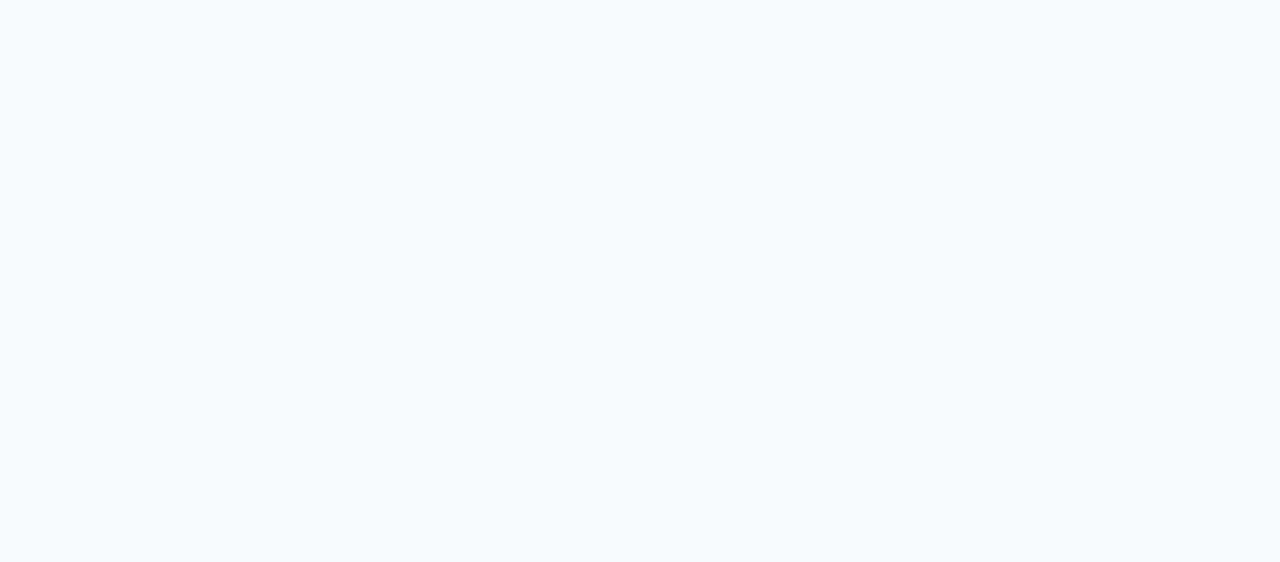
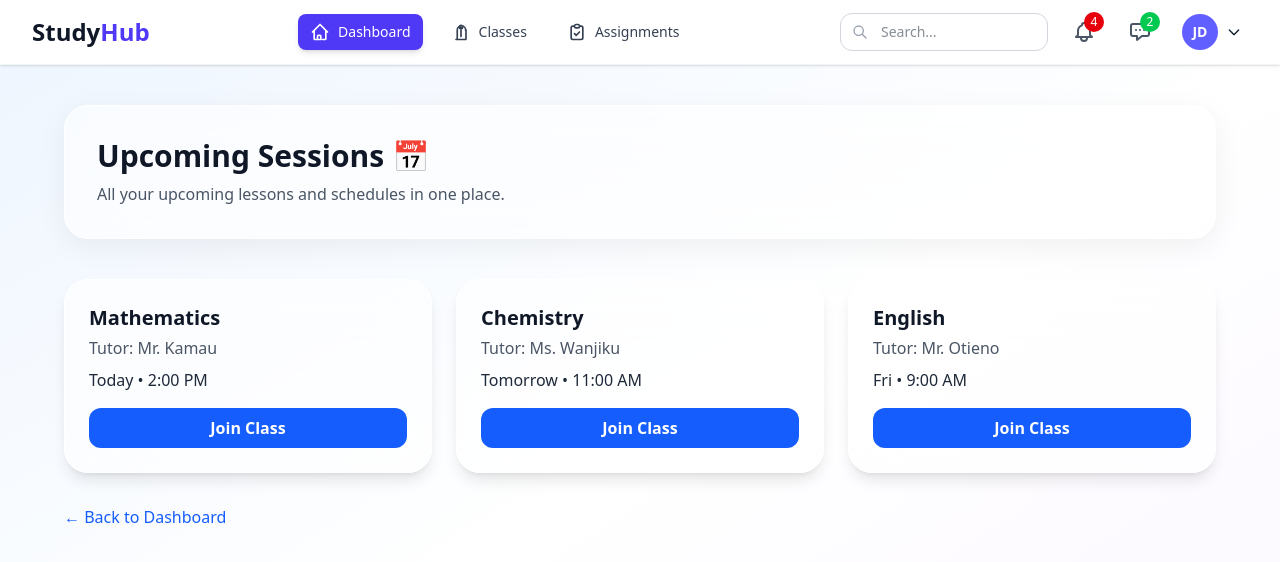
Before and after one commit to juliusmwas/StudyHub, a React (Vite) app: page /student/schedule in a window 1280 px wide. Before the commit this address had no page. Shown: the top 562 px of the page. Built offline with nearby package versions, Linux system fonts and the light colour scheme.

Commit message:
Updated the next session part

```diff
--- a/src/App.jsx
+++ b/src/App.jsx
@@ -8,6 +8,7 @@ import { useEffect } from "react";
 import StudentDashboard from './Pages/dashboard/student/Dashboard';
 import TutorDashboard from './Pages/dashboard/tutor/Dashboard';
 import ContinueLesson from './Pages/dashboard/student/Lessons/ContinueLesson';
+import StudentSchedule from './Pages/dashboard/student/Lessons/StudentSchedule';
 
 
 function App() {
@@ -32,8 +33,8 @@ function App() {
         {/* Future Dashboard Routes */}
         <Route path="/student/dashboard" element={<StudentDashboard />} />
         <Route path="/tutor/dashboard" element={<TutorDashboard />} />
-        <Route path="/student/lessons/continue" element={<ContinueLesson />}
-/>
+        <Route path="/student/lessons/continue" element={<ContinueLesson />}/>
+        <Route path="/student/schedule" element={<StudentSchedule />}/>
 
       </Routes>
     </Router>
--- a/src/Pages/dashboard/student/Dashboard.jsx
+++ b/src/Pages/dashboard/student/Dashboard.jsx
@@ -15,7 +15,7 @@ export default function StudentDashboard() {
           {/* Hero Section */}
           <section className="mb-10">
             <div className="bg-white/60 backdrop-blur-xl p-8 rounded-3xl shadow-[0_8px_30px_rgb(0,0,0,0.06)] border border-white">
-              <h1 className="text-4xl font-semibold text-gray-900">
+              <h1 className="text-3xl font-semibold text-gray-900">
                 Welcome back, Julius 👋
               </h1>
               <p className="text-gray-600 mt-2 text-lg">
@@ -26,7 +26,7 @@ export default function StudentDashboard() {
               <div className="mt-6">
                 <Link
                     to="/student/lessons/continue"
-                    className="inline-block px-6 py-3 bg-blue-600 text-white rounded-xl shadow hover:bg-blue-700 transition font-semibold"
+                    className="inline-block px-4 py-2 text-sm bg-blue-600 text-white rounded-lg shadow hover:bg-blue-700 transition font-semibold"
                     >
                     Continue Last Lesson
                 </Link>
@@ -35,28 +35,35 @@ export default function StudentDashboard() {
             </div>
           </section>
 
-          {/* Quick Stats - Modern Glass Cards */}
      <section className="grid grid-cols-1 sm:grid-cols-2 lg:grid-cols-4 gap-6 mb-12">
     {[
-              { title: "Next Session", value: "Math • 2:00 PM", icon: "📅" },
-              { title: "Messages", value: "3 New", icon: "💬" },
-              { title: "Completed Lessons", value: "14", icon: "📘" },
-              { title: "Learning Streak", value: "5 Days 🔥", icon: "⚡" },
+        { title: "Next Session", value: "Math • 2:00 PM", icon: "📅", link: "/student/schedule", gradient: "from-sky-400 to-sky-500" },
+        { title: "Messages", value: "3 New", icon: "💬", link: "/student/messages", gradient: "from-stone-300 to-stone-400" },
+        { title: "Completed Lessons", value: "14", icon: "📘", link: "/student/lessons/completed", gradient: "from-emerald-300 to-emerald-400" },
+        { title: "Learning Streak", value: "5 Days", icon: "⚡", link: "/student/progress", gradient: "from-indigo-300 to-indigo-400" },
     ].map((card, i) => (
-              <div
+        <Link
+        to={card.link}
         key={i}
-                className="bg-white/50 backdrop-blur-xl p-6 rounded-2xl shadow-lg border border-white hover:shadow-xl transition-all cursor-pointer"
+        className={`block bg-gradient-to-r ${card.gradient} p-6 rounded-2xl shadow-md hover:shadow-lg transition-all cursor-pointer`}
         >
-                <div className="text-4xl">{card.icon}</div>
-                <h3 className="font-semibold text-gray-800 mt-3 text-lg">
-                  {card.title}
-                </h3>
-                <p className="text-2xl font-bold text-gray-900 mt-2">
+        <div className="flex gap-5">
+            <div className="text-xl">{card.icon}</div>
+            <h3 className="font-semibold text-gray-800 mb-4 text-xl">{card.title}</h3>
+        </div>
+
+        <p className="text-xl font-semibold mt-5 text-center" style={{ fontFamily: '"Comic Sans MS", cursive, sans-serif' }}>
             {card.value}
         </p>
-              </div>
+        </Link>
     ))}
     </section>
+
+
+
+
+
+
 
           {/* Upcoming Classes (Glassy + Minimal + Clean) */}
           <section className="mb-14">
--- /dev/null
+++ b/src/Pages/dashboard/student/Lessons/StudentSchedule.jsx
@@ -0,0 +1,83 @@
+import StudentNavbar from "../../../../Components/StudentNavbar";
+import { Link } from "react-router-dom";
+
+export default function StudentSchedule() {
+  // Mock upcoming sessions data
+  const sessions = [
+    {
+      id: 1,
+      subject: "Mathematics",
+      tutor: "Mr. Kamau",
+      time: "Today • 2:00 PM",
+      joinLink: "#",
+    },
+    {
+      id: 2,
+      subject: "Chemistry",
+      tutor: "Ms. Wanjiku",
+      time: "Tomorrow • 11:00 AM",
+      joinLink: "#",
+    },
+    {
+      id: 3,
+      subject: "English",
+      tutor: "Mr. Otieno",
+      time: "Fri • 9:00 AM",
+      joinLink: "#",
+    },
+  ];
+
+  return (
+    <>
+      <StudentNavbar />
+      <div className="min-h-screen bg-gradient-to-br from-blue-50 via-white to-purple-50 px-6 py-10">
+        <div className="max-w-6xl mx-auto">
+
+          {/* Header */}
+          <div className="bg-white/60 backdrop-blur-xl p-8 rounded-3xl shadow-[0_8px_30px_rgba(0,0,0,0.06)] mb-10 border border-white">
+            <h1 className="text-3xl font-semibold text-gray-900">
+              Upcoming Sessions 📅
+            </h1>
+            <p className="text-gray-600 mt-2">
+              All your upcoming lessons and schedules in one place.
+            </p>
+          </div>
+
+          {/* Session Cards */}
+          <div className="grid grid-cols-1 md:grid-cols-3 gap-6">
+            {sessions.map((session) => (
+              <div
+                key={session.id}
+                className="bg-white/60 backdrop-blur-xl p-6 rounded-3xl border border-white shadow-lg hover:shadow-xl transition cursor-pointer flex flex-col justify-between"
+              >
+                <div>
+                  <h2 className="text-xl font-bold text-gray-900">{session.subject}</h2>
+                  <p className="text-gray-600 mt-1">Tutor: {session.tutor}</p>
+                  <p className="text-gray-800 font-medium mt-2">{session.time}</p>
+                </div>
+
+                <Link
+                  to={session.joinLink}
+                  className="mt-4 px-4 py-2 bg-blue-600 text-white rounded-xl hover:bg-blue-700 transition font-semibold text-center"
+                >
+                  Join Class
+                </Link>
+              </div>
+            ))}
+          </div>
+
+          {/* Back to Dashboard */}
+          <div className="mt-8">
+            <Link
+              to="/student/dashboard"
+              className="text-blue-600 hover:underline"
+            >
+              ← Back to Dashboard
+            </Link>
+          </div>
+
+        </div>
+      </div>
+    </>
+  );
+}
```
Lines whose indentation alone changed are shown as unchanged.
